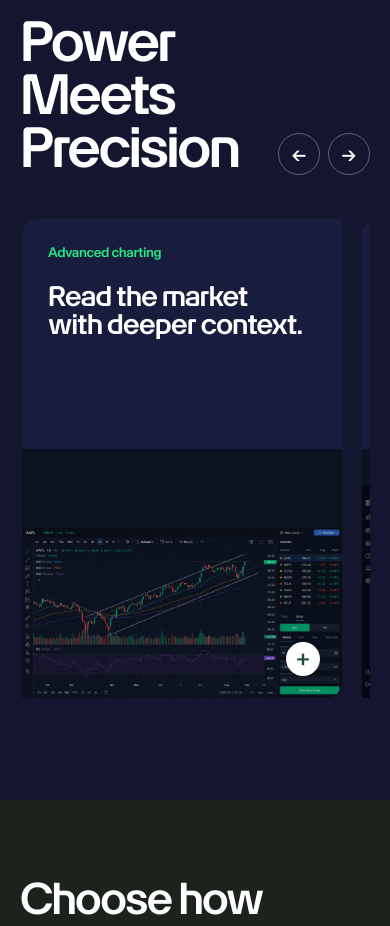
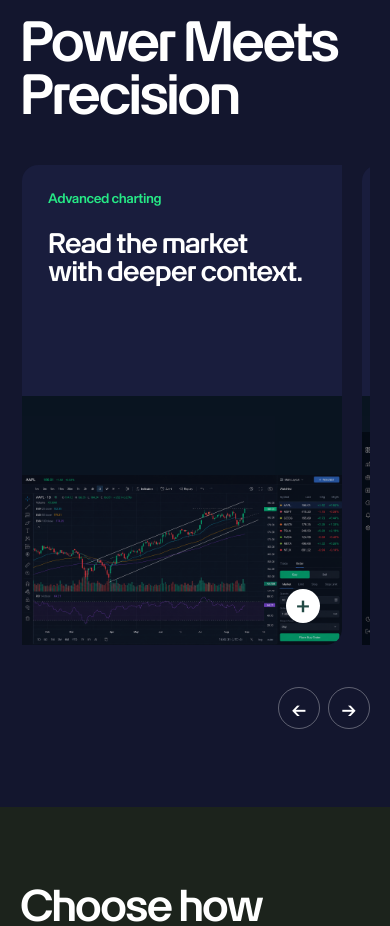
Before and after one commit to TheGlobalAssetsBroker/tgab-site, a React (Vite) app: page / in a window 390 px wide. Shown: the part 7420-8346 px from the top of the page. Built offline with nearby package versions, Linux system fonts and the light colour scheme.

Commit message:
Move feature carousel controls below cards

```diff
--- a/src/feature-carousel.css
+++ b/src/feature-carousel.css
@@ -1,9 +1,5 @@
 .platform-title-row {
   margin: 132px 0 58px;
-  display: flex;
-  align-items: flex-end;
-  justify-content: space-between;
-  gap: 32px;
 }
 
 .platform-title-row .platform-title {
@@ -12,8 +8,9 @@
 
 .feature-carousel-controls {
   display: flex;
-  flex: 0 0 auto;
+  justify-content: flex-end;
   gap: 12px;
+  margin-top: 24px;
 }
 
 .carousel-arrow {
@@ -75,7 +72,6 @@
   .platform-title-row {
     margin-top: 96px;
     margin-bottom: 40px;
-    align-items: center;
   }
 
   .carousel-arrow {
@@ -95,13 +91,9 @@
 }
 
 @media (max-width: 520px) {
-  .platform-title-row {
-    align-items: flex-end;
-    gap: 18px;
-  }
-
   .feature-carousel-controls {
     gap: 8px;
+    margin-top: 18px;
   }
 
   .carousel-arrow {
--- a/src/pages/HomePage.jsx
+++ b/src/pages/HomePage.jsx
@@ -151,16 +151,16 @@ export default function HomePage() {
           <p className="platform-caption rv"><b>Professional trading technology.</b> Advanced charting, live watchlists, options chains, and order management in one workspace.</p>
           <div className="platform-title-row rv">
             <h2 className="platform-title">Power Meets Precision</h2>
-            <div className="feature-carousel-controls" aria-label="Platform feature carousel controls">
-              <button className="carousel-arrow" type="button" aria-label="Show previous platform feature" onClick={() => scrollFeatureCarousel(-1)}>←</button>
-              <button className="carousel-arrow" type="button" aria-label="Show next platform feature" onClick={() => scrollFeatureCarousel(1)}>→</button>
-            </div>
           </div>
           <div className="feature-carousel rv" ref={featureCarouselRef} role="region" aria-label="Platform features" tabIndex={0}>
             <FeatureCard eyebrow="Advanced charting" title="Read the market with deeper context." image="/images/feature-advanced-charting.png" position="50% 50%" />
             <FeatureCard eyebrow="Options chains" title="Build and manage listed-options strategies." image="/images/feature-options-chains.png" position="50% 50%" />
             <FeatureCard eyebrow="Order management" title="Move from analysis to execution cleanly." image="/images/feature-order-management.png" position="50% 50%" />
             <FeatureCard eyebrow="Watchlists" title="Keep the instruments that matter in view." image="/images/feature-watchlists.png" position="22% 50%" />
+          </div>
+          <div className="feature-carousel-controls rv" aria-label="Platform feature carousel controls">
+            <button className="carousel-arrow" type="button" aria-label="Show previous platform feature" onClick={() => scrollFeatureCarousel(-1)}>←</button>
+            <button className="carousel-arrow" type="button" aria-label="Show next platform feature" onClick={() => scrollFeatureCarousel(1)}>→</button>
           </div>
         </div>
       </section>
```
